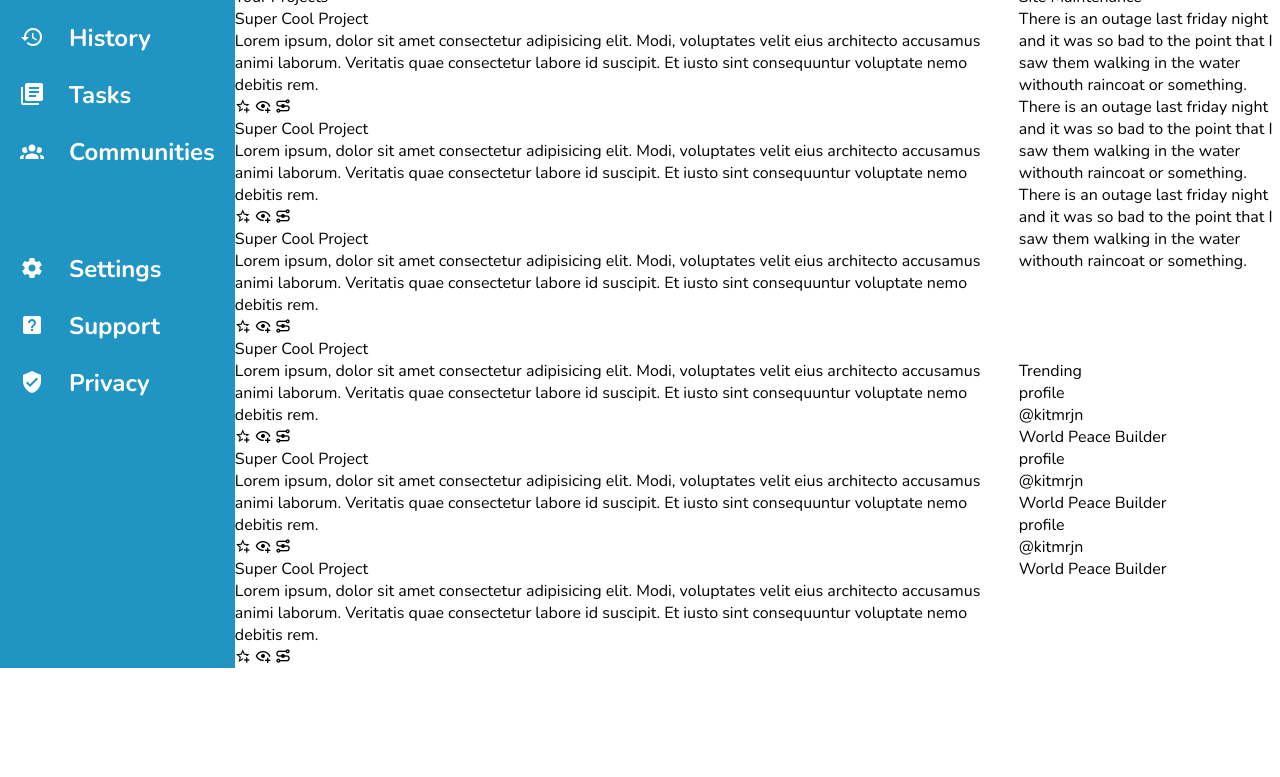
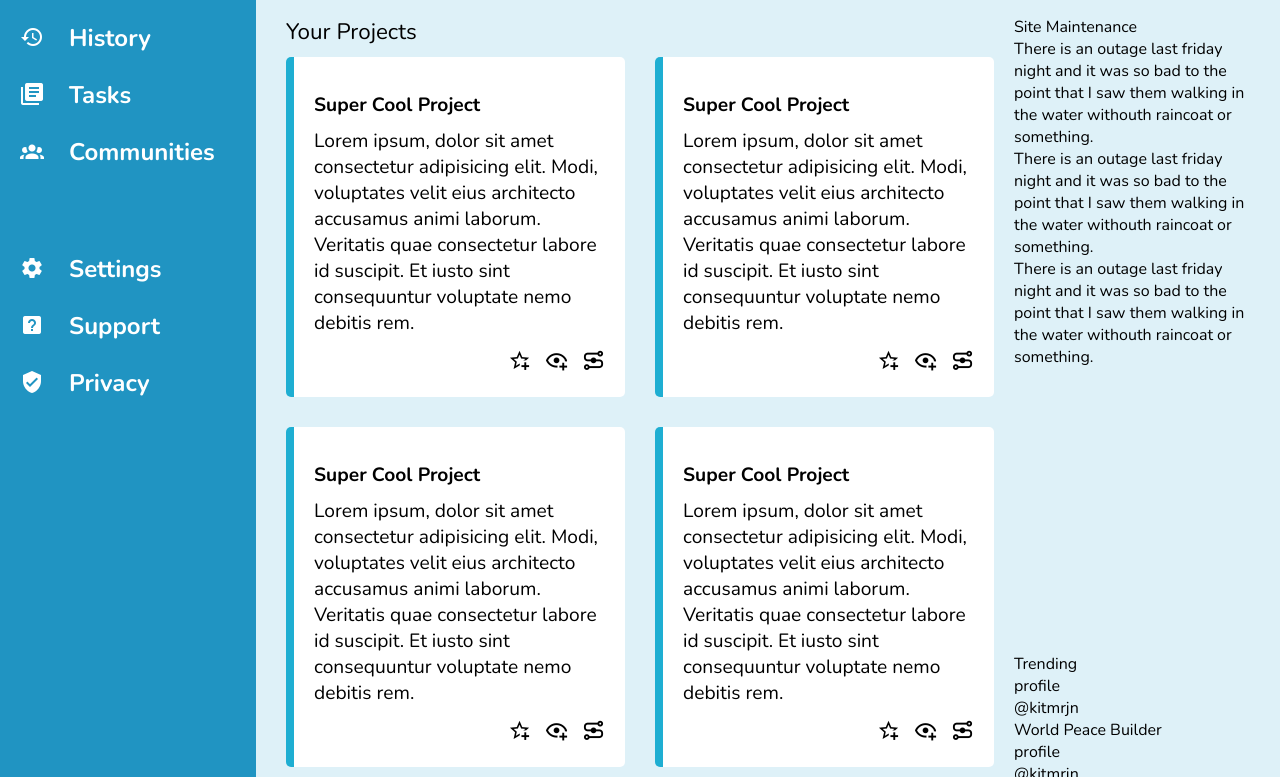
Before and after one commit to kitmrjn/Admin-Dashboard, a plain HTML site: page index.html in a window 1280 px wide. Shown: the part 365-1142 px from the top of the page. Before the commit the page ends 1033 px from the top, so only its background shows below. Drawn offline with nearby package versions, Linux system fonts and the light colour scheme.

Commit message:
finalized your-projects section

```diff
--- a/index.html
+++ b/index.html
@@ -58,6 +58,7 @@
             <div class="content">
                 <div class="projects">
                     <p>Your Projects</p>
+                    <div class="cards-container">
                         <div class="card">
                             <p>Super Cool Project</p>
                             <div class="description">
@@ -143,6 +144,7 @@
                             </div>
                         </div>
                     </div>
+                </div>
                 <div class="announcements">
                     <div>
                         <p>Site Maintenance</p>
--- a/style.css
+++ b/style.css
@@ -9,7 +9,7 @@
 
 .main {
     display: grid;
-    grid-template-columns: 1fr 6fr;
+    grid-template-columns: 1fr 4fr;
     width: 100%;
     height: 100vh;
 }
@@ -60,8 +60,10 @@ nav > ul > li {
 .header {
     display: grid;
     grid-template-rows: 1fr 1fr;
-    box-shadow: 0 4px 8px rgba(0,0,0,0.2);
+    box-shadow: 0 8px 10px -5px rgba(0,0,0,0.2);
     padding-bottom: 15px;
+    position: relative;
+    z-index: 1;
 }
 
 .upper-header {
@@ -175,6 +177,9 @@ label {
 .content {
     display: grid;
     grid-template-columns: 3fr 1fr;
+    background-color: rgb(222, 241, 248);
+    gap: 20px;
+    padding: 30px;
 }
 
 .announcements {
@@ -188,3 +193,43 @@ label {
 .projects {
     grid-row: 1/ span 2;
 }
+
+.projects > p {
+    font-size: 1.4em;
+    margin-bottom: 10px;
+}
+
+.cards-container {
+    display: grid;
+    grid-template: 1fr 1fr 1fr / 1fr 1fr;
+    gap: 30px;
+}
+
+.card {
+    font-size: 1.2em;
+    padding: 20px;
+    background-color: #fff;
+    border-left: 8px solid rgb(30, 174, 210);
+    border-radius: 5px;
+    display: grid;
+    grid-template-columns: 1fr 1fr 1fr;
+}
+
+.card > p {
+    font-weight: bold;
+    grid-column: 1 / span 3;
+    margin: 15px 0 10px 0;
+}
+
+.card > .description {
+    grid-column: 1 / span 3;
+}
+
+.card > .clickables {
+    grid-column: 3;
+    grid-row: 3;
+    display: flex;
+    justify-content: space-between;
+    font-size: 1.2em;
+    margin-top: 10px;
+}
```
Lines whose indentation alone changed are shown as unchanged.
